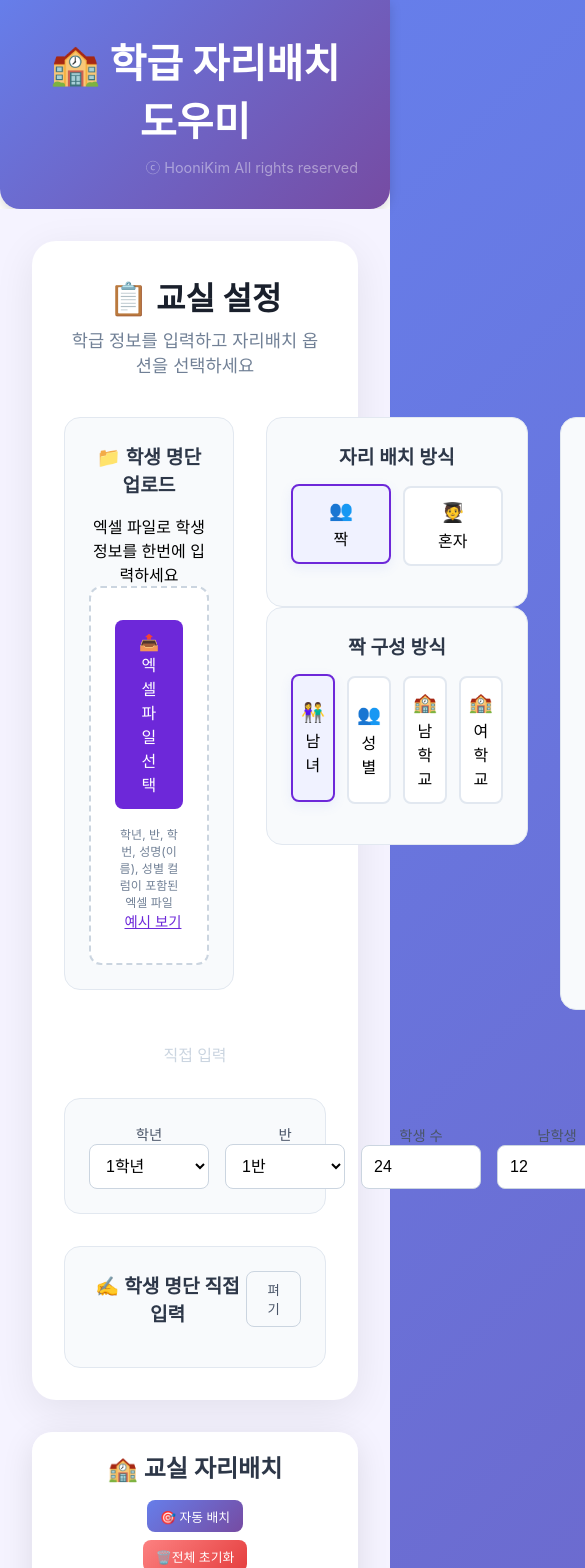
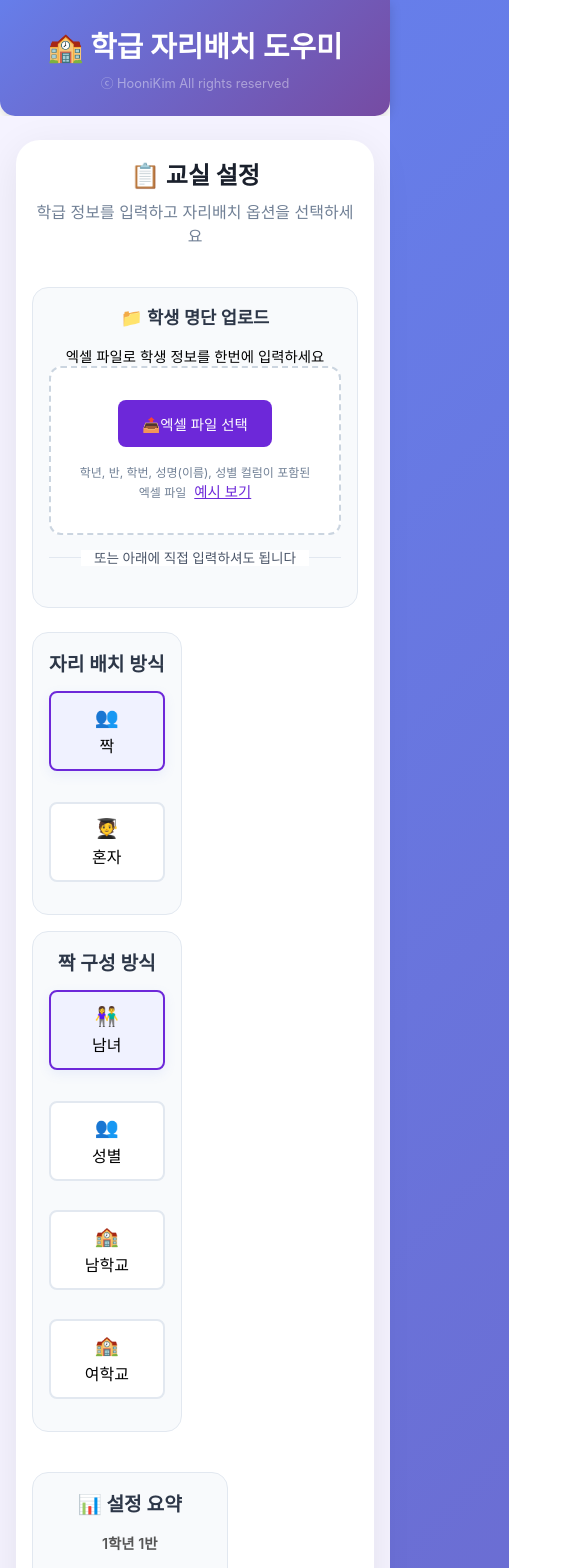
Before and after one commit to HooniKims/jaribaechi, a React (Create React App) app: page / in a window 390 px wide. Shown: the top 1568 px of the page, 585 px wide, since content can reach past the window. Built offline with nearby package versions, Linux system fonts and the light colour scheme; a web font is replaced by a local one.

Commit message:
Add mobile responsive design and improve excel example text

```diff
--- a/src/App.css
+++ b/src/App.css
@@ -48,3 +48,30 @@
   padding: 2rem;
   background-color: var(--background-color, #f5f3ff);
 }
+
+/* 모바일 반응형 디자인 */
+@media (max-width: 768px) {
+  .app-header {
+    padding: 1.5rem 1rem;
+    border-bottom-left-radius: 15px;
+    border-bottom-right-radius: 15px;
+  }
+
+  .app-header h1 {
+    font-size: 1.8rem;
+  }
+
+  .app-header p {
+    font-size: 1rem;
+  }
+
+  .app-header .copyright {
+    font-size: 0.8rem;
+    text-align: center;
+  }
+
+  .app-main {
+    padding: 1rem;
+    gap: 1.5rem;
+  }
+}
--- a/src/components/ClassroomLayout.css
+++ b/src/components/ClassroomLayout.css
@@ -1624,3 +1624,105 @@
     text-align: center;
   }
 }
+
+/* 모바일 반응형 디자인 */
+@media (max-width: 768px) {
+  .classroom-layout {
+    padding: 1rem;
+    margin: 0.5rem;
+    border-radius: 15px;
+  }
+
+  .classroom-header {
+    flex-direction: column;
+    align-items: stretch;
+    gap: 1rem;
+  }
+
+  .classroom-header h2 {
+    font-size: 1.3rem;
+    text-align: center;
+  }
+
+  .classroom-controls {
+    justify-content: center;
+    flex-wrap: wrap;
+  }
+
+  .control-btn {
+    padding: 0.6rem 1rem;
+    font-size: 0.85rem;
+    min-width: 80px;
+  }
+
+  .seats-grid {
+    gap: 0.5rem;
+    padding: 1rem;
+  }
+
+  .seat {
+    width: 60px;
+    height: 50px;
+    font-size: 0.7rem;
+    border-radius: 8px;
+  }
+
+  .seat .seat-number {
+    font-size: 0.6rem;
+  }
+
+  .seat .student-name {
+    font-size: 0.65rem;
+  }
+
+  /* 교탁 모바일 최적화 */
+  .teacher-desk {
+    width: 120px;
+    height: 30px;
+    font-size: 0.8rem;
+    border-radius: 6px;
+  }
+
+  /* 좌석 배치 컨트롤 모바일 최적화 */
+  .seat-arrangement-controls {
+    flex-direction: column;
+    gap: 1rem;
+    padding: 1rem;
+  }
+
+  .arrangement-options {
+    flex-direction: column;
+    gap: 0.8rem;
+  }
+
+  .arrangement-option {
+    flex-direction: column;
+    text-align: center;
+    padding: 1rem;
+  }
+
+  .option-icon {
+    font-size: 2rem;
+    margin-bottom: 0.5rem;
+  }
+
+  .random-arrangement-page {
+    padding: 1rem;
+  }
+
+  .random-arrangement-header h2 {
+    font-size: 1.3rem;
+  }
+
+  .random-arrangement-header p {
+    font-size: 0.9rem;
+  }
+
+  .random-arrangement-btn {
+    padding: 1rem;
+    font-size: 0.9rem;
+    width: 100%;
+    max-width: 300px;
+    margin: 0 auto;
+  }
+}
--- a/src/components/ControlPanel.css
+++ b/src/components/ControlPanel.css
@@ -363,3 +363,147 @@
 .example-modal { position: fixed; top: 0; left: 0; width: 100%; height: 100%; background: rgba(0, 0, 0, 0.6); display: flex; align-items: center; justify-content: center; z-index: 2000; }
 .modal-content { background: white; padding: 2rem; border-radius: 8px; max-width: 80%; max-height: 80%; overflow: auto; position: relative; }
 .close-btn { position: absolute; top: 1rem; right: 1rem; font-size: 1.5rem; font-weight: bold; cursor: pointer; color: #888; }
+
+.or-divider {
+  text-align: center;
+  margin: 0.5rem 0 1.5rem 0;
+  padding: 0.8rem 0;
+  position: relative;
+}
+
+.or-divider::before {
+  content: '';
+  position: absolute;
+  top: 50%;
+  left: 0;
+  right: 0;
+  height: 1px;
+  background: var(--border-color);
+  z-index: 1;
+}
+
+.or-divider span {
+  background: var(--control-panel-bg);
+  padding: 0 1rem;
+  color: var(--label-color);
+  font-weight: 500;
+  position: relative;
+  z-index: 2;
+  font-size: 0.9rem;
+}
+
+/* 모바일 반응형 디자인 */
+@media (max-width: 768px) {
+  .control-panel {
+    padding: 1rem;
+    margin: 0.5rem;
+  }
+
+  .panel-header h2 {
+    font-size: 1.5rem;
+  }
+
+  .panel-header p {
+    font-size: 1rem;
+  }
+
+  /* 모바일에서는 세로 배치 */
+  .horizontal-layout {
+    display: flex;
+    flex-direction: column;
+    gap: 1.5rem;
+  }
+
+  .file-upload-section,
+  .arrangement-section .form-group,
+  .summary-card,
+  .direct-input-section,
+  .manual-student-entry-section {
+    height: auto;
+    padding: 1rem;
+  }
+
+  .upload-header h4 {
+    font-size: 1.1rem;
+  }
+
+  .upload-header p {
+    font-size: 0.9rem;
+  }
+
+  .upload-btn {
+    padding: 0.8rem 1.5rem;
+    font-size: 0.9rem;
+  }
+
+  .radio-group.horizontal {
+    flex-direction: column;
+    gap: 0.8rem;
+  }
+
+  .radio-option {
+    width: 100%;
+  }
+
+  .form-group {
+    margin-bottom: 1rem;
+  }
+
+  .summary-card h4 {
+    font-size: 1.1rem;
+  }
+
+  .summary-stats {
+    flex-direction: column;
+    gap: 0.5rem;
+  }
+
+  .stat-item {
+    justify-content: center;
+  }
+
+  .generate-btn {
+    width: 100%;
+    padding: 1rem;
+    font-size: 1rem;
+  }
+
+  /* 직접 입력 섹션 모바일 최적화 */
+  .direct-input-section {
+    overflow-x: auto;
+  }
+
+  .student-list {
+    min-width: 300px;
+  }
+
+  .input-row {
+    gap: 0.5rem;
+  }
+
+  .input-row input,
+  .input-row select {
+    min-width: 80px;
+    font-size: 0.9rem;
+  }
+
+  .bulk-controls {
+    flex-direction: column;
+    gap: 0.8rem;
+  }
+
+  .bulk-gender-controls {
+    flex-wrap: wrap;
+    gap: 0.5rem;
+  }
+
+  .or-divider {
+    margin: 0.3rem 0 1rem 0;
+    padding: 0.5rem 0;
+  }
+
+  .or-divider span {
+    font-size: 0.85rem;
+    padding: 0 0.8rem;
+  }
+}
--- a/src/components/ControlPanel.js
+++ b/src/components/ControlPanel.js
@@ -166,7 +166,7 @@ const ControlPanel = ({ settings, onSettingsChange, students }) => {
             <span className="close-btn" onClick={() => setShowExample(false)}>&times;</span>
             <h4>엑셀 작성 예시</h4>
             <p>첫 행에 컬럼명을 입력하고, 그 아래로 학생 정보를 입력해주세요. (학년, 반, 학번, 성명, 성별)</p>
-            <img src="/example.png" alt="Excel example" style={{ width: '100%', marginTop: '1rem' }} />
+            <img src="/jaribaechi/example.png" alt="Excel example" style={{ width: '100%', marginTop: '1rem' }} />
           </div>
         </div>
       )}
@@ -194,6 +194,10 @@ const ControlPanel = ({ settings, onSettingsChange, students }) => {
                 <button className="example-btn" onClick={() => setShowExample(true)}>예시 보기</button>
               </div>
               {uploadStatus && <div className={`upload-status ${uploadStatus.includes('✅') ? 'success' : 'error'}`}>{uploadStatus}</div>}
+            </div>
+
+            <div className="or-divider">
+              <span>또는 아래에 직접 입력하셔도 됩니다</span>
             </div>
           </div>
         </div>
```
Also changed, not shown: public/example.png (deleted), 12 other files (tests, documents, lock files or other folders).
